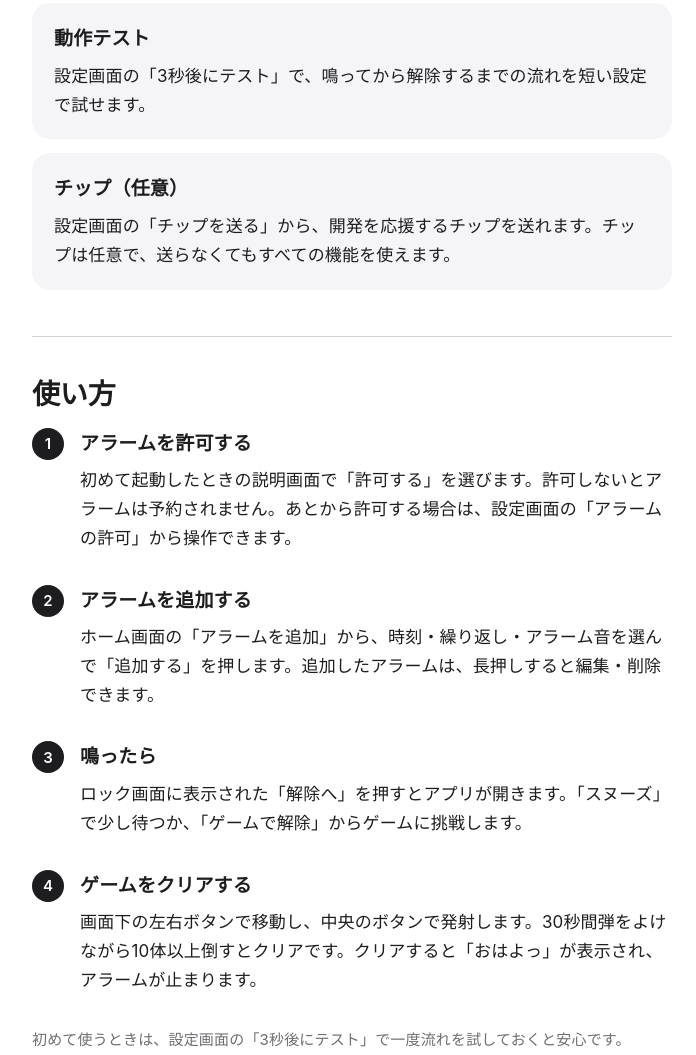
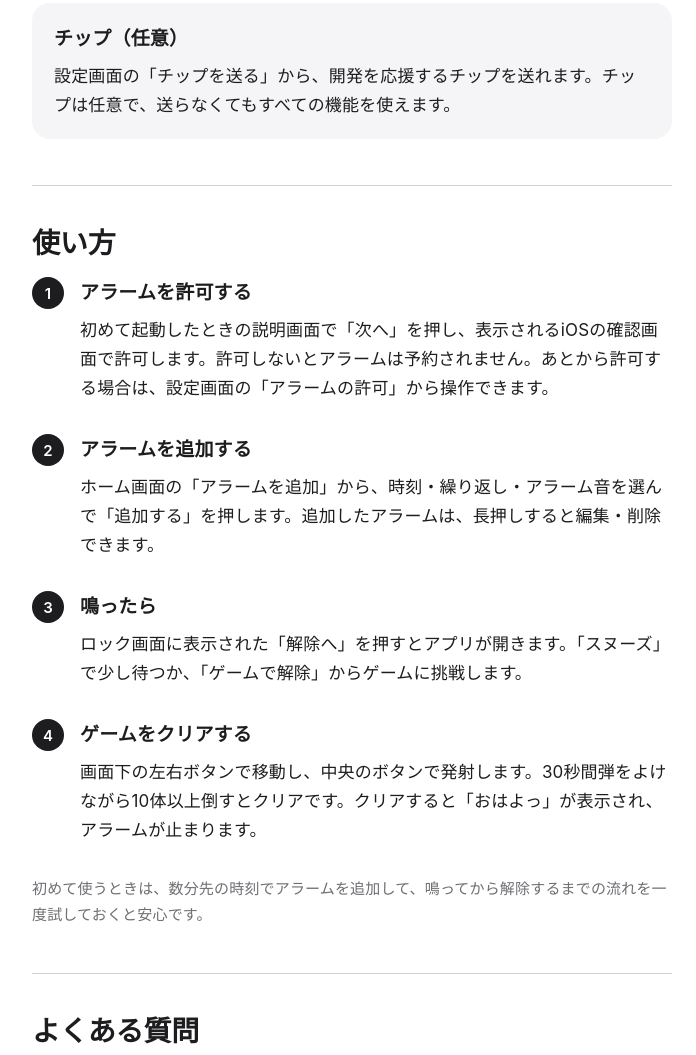
Before and after one commit to createlabone/kyouoki, a plain HTML site: page index.html in a window 1280 px wide. Shown: the part 2058-3113 px from the top of the page, without its empty margins (288-984 px from the left). Drawn offline with Linux system fonts and the light colour scheme.

Commit message:
Update support page: remove developer test guide

```diff
--- a/index.html
+++ b/index.html
@@ -258,10 +258,6 @@
       <p>鳴っている間に音量が30%未満になると、「音量が小さすぎます」と表示して振動します。音量を上げるまで、スヌーズとゲームは使えません。</p>
     </div>
     <div class="card">
-      <h3>動作テスト</h3>
-      <p>設定画面の「3秒後にテスト」で、鳴ってから解除するまでの流れを短い設定で試せます。</p>
-    </div>
-    <div class="card">
       <h3>チップ（任意）</h3>
       <p>設定画面の「チップを送る」から、開発を応援するチップを送れます。チップは任意で、送らなくてもすべての機能を使えます。</p>
     </div>
@@ -272,7 +268,7 @@
     <ol class="steps">
       <li>
         <h3>アラームを許可する</h3>
-        <p>初めて起動したときの説明画面で「許可する」を選びます。許可しないとアラームは予約されません。あとから許可する場合は、設定画面の「アラームの許可」から操作できます。</p>
+        <p>初めて起動したときの説明画面で「次へ」を押し、表示されるiOSの確認画面で許可します。許可しないとアラームは予約されません。あとから許可する場合は、設定画面の「アラームの許可」から操作できます。</p>
       </li>
       <li>
         <h3>アラームを追加する</h3>
@@ -287,7 +283,7 @@
         <p>画面下の左右ボタンで移動し、中央のボタンで発射します。30秒間弾をよけながら10体以上倒すとクリアです。クリアすると「おはよっ」が表示され、アラームが止まります。</p>
       </li>
     </ol>
-    <p class="muted">初めて使うときは、設定画面の「3秒後にテスト」で一度流れを試しておくと安心です。</p>
+    <p class="muted">初めて使うときは、数分先の時刻でアラームを追加して、鳴ってから解除するまでの流れを一度試しておくと安心です。</p>
   </section>
 
   <section id="faq">
```
